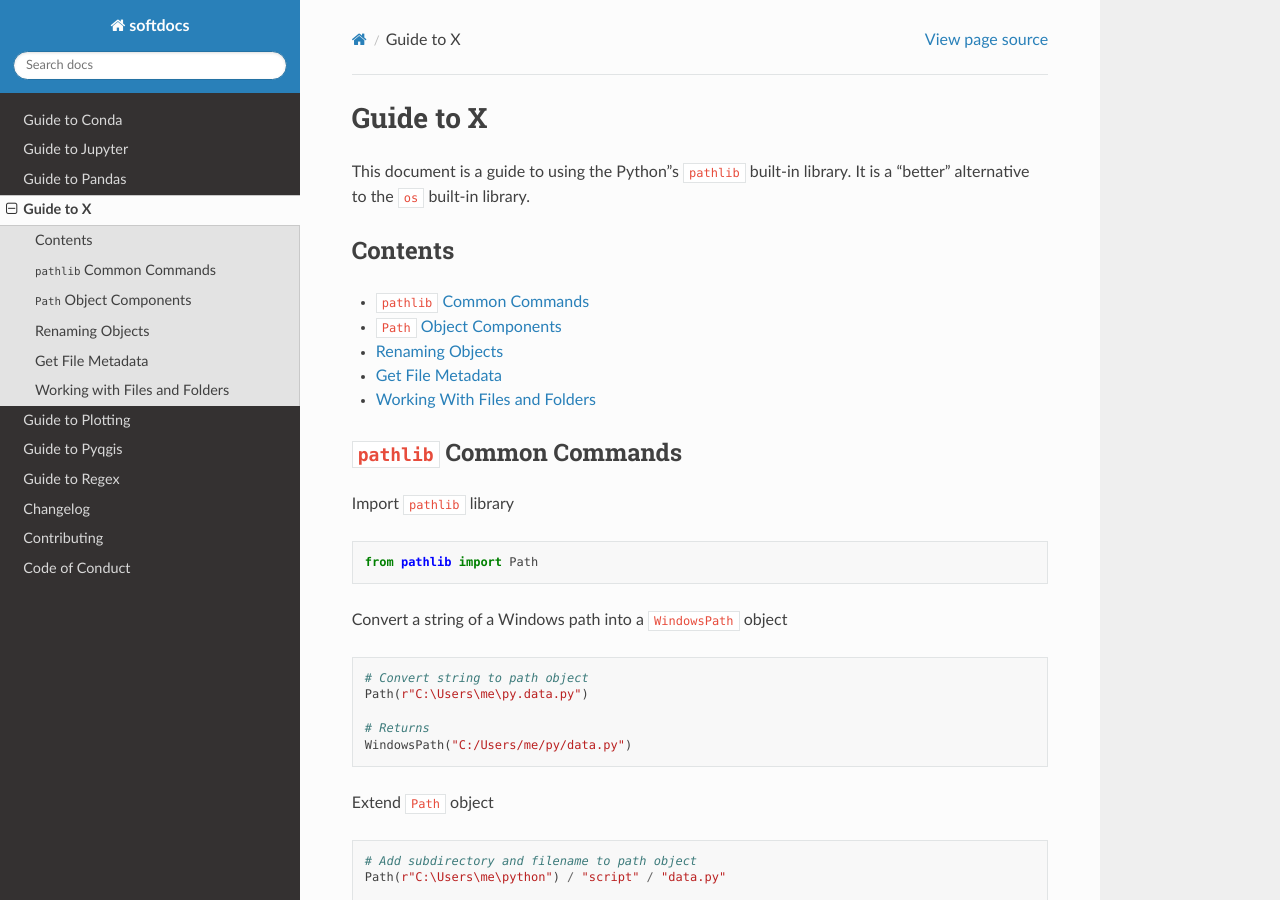
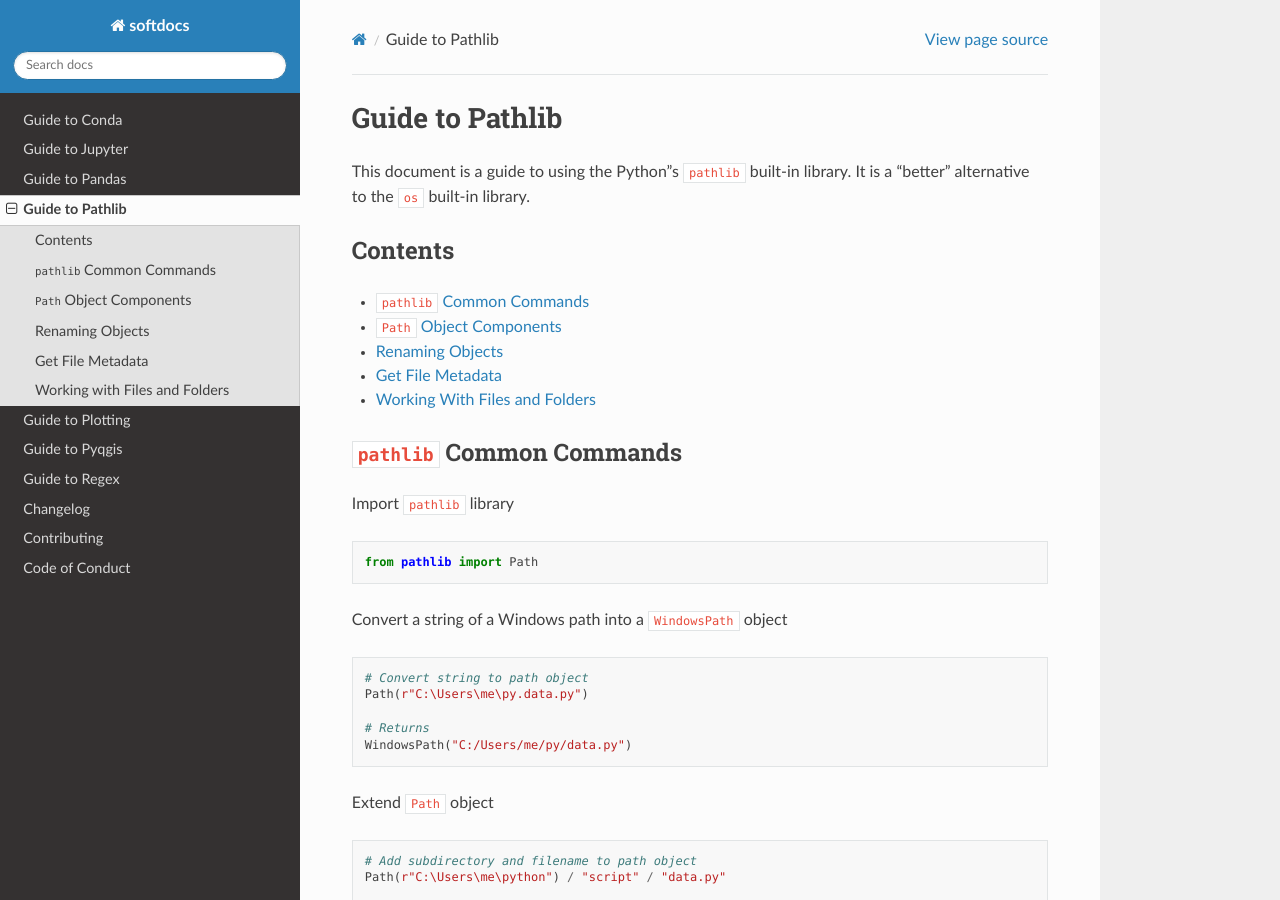
Before and after one commit to cjbayne/softdocs, a Sphinx documentation site: the page built from docs/guide_pathlib.md, in a window 1280 px wide and 900 px high. Built offline with Sphinx 7.4.7 and the Read the Docs theme 3.1.0, drawn with Linux system fonts in a browser that asks for light colours; pages that are not in the unit, such as notebooks, are missing from menus.

Commit message:
Update pathlib guide

```diff
--- a/docs/guide_pathlib.md
+++ b/docs/guide_pathlib.md
@@ -1,4 +1,4 @@
-# Guide to X
+# Guide to Pathlib
 
 This document is a guide to using the Python"s `pathlib` built-in library. It is a "better" alternative to the `os` built-in library.
 
```
